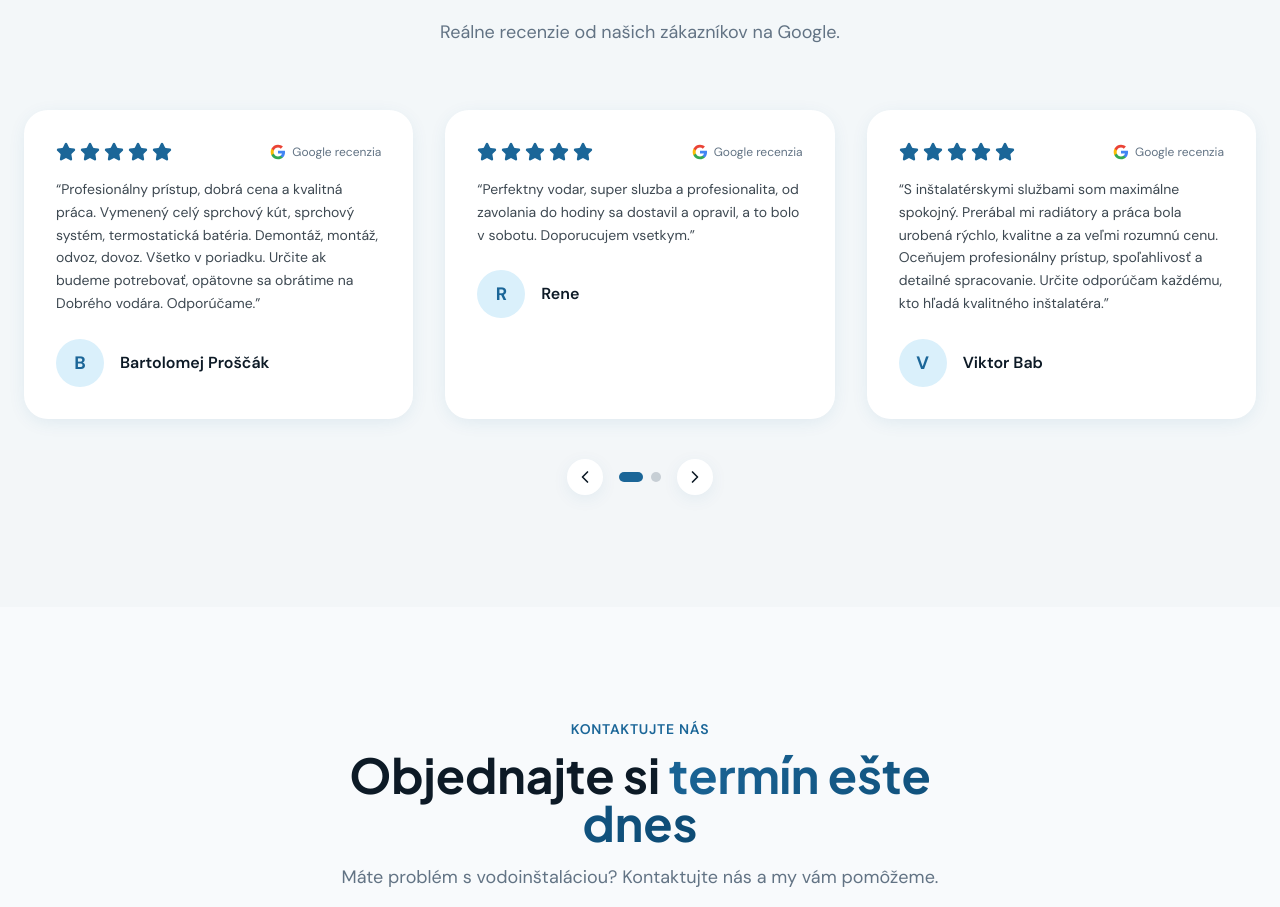
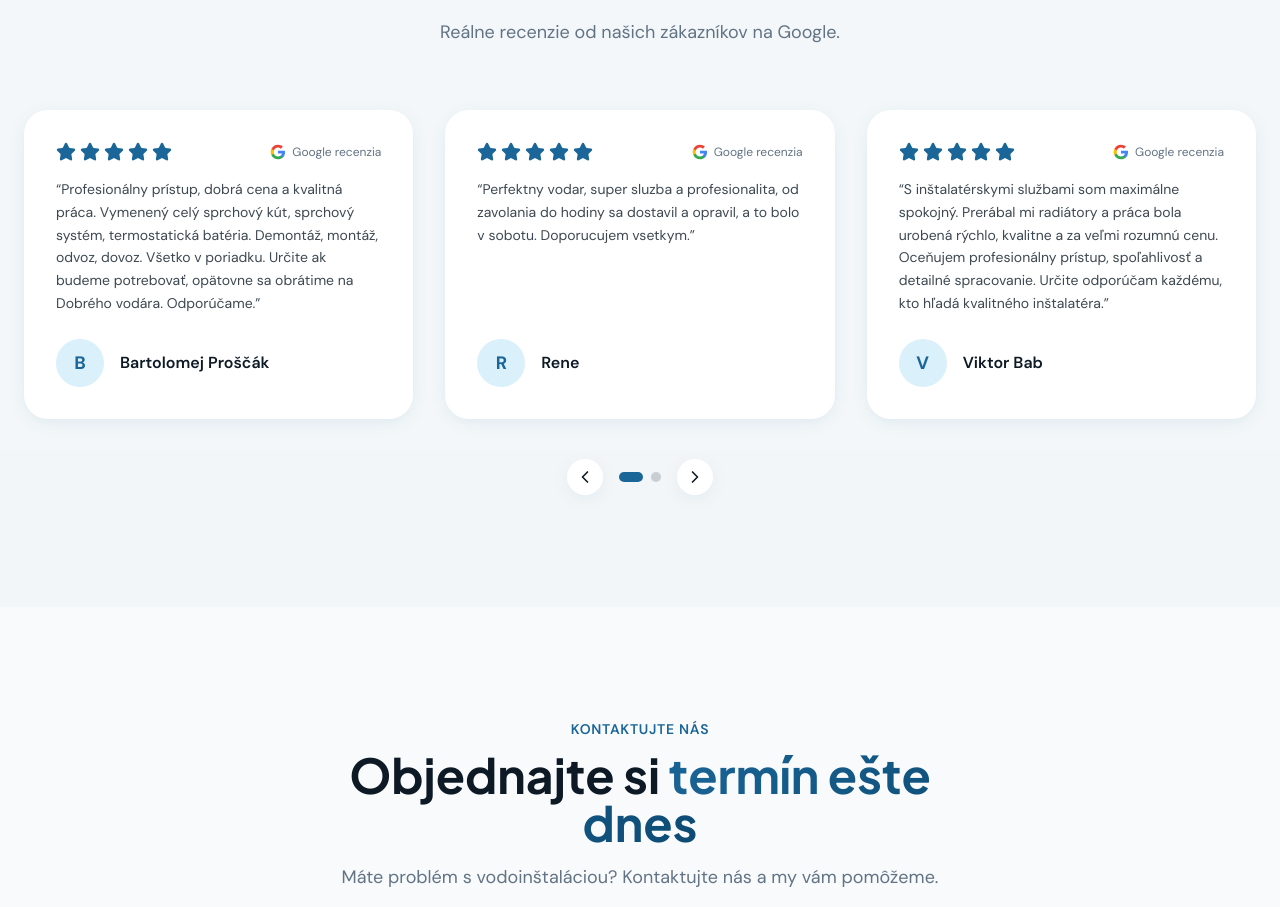
Before and after one commit to chokolate73/dobryvoda-nextjs, a Next.js app: page / in a window 1280 px wide. Shown: the part 3107-4014 px from the top of the page. Built offline with nearby package versions, Linux system fonts and the light colour scheme.

Commit message:
Fix review cards: all 5 stars, align author names at bottom
- Remove conditional star styling — always show 5 filled stars
- Use flex-col layout with flex-1 content so author names align
  at the same vertical position across cards

https://claude.ai/code/session_0156SA7j5A86Cx44suwEYLbf

```diff
--- a/src/components/TestimonialsSection.tsx
+++ b/src/components/TestimonialsSection.tsx
@@ -105,7 +105,7 @@ const TestimonialsSection = () => {
             {visibleTestimonials.map((testimonial, index) => (
               <div
                 key={testimonial.name}
-                className="p-6 lg:p-8 bg-card rounded-2xl card-shadow hover:card-shadow-hover transition-all duration-300"
+                className="p-6 lg:p-8 bg-card rounded-2xl card-shadow hover:card-shadow-hover transition-all duration-300 flex flex-col"
                 style={{ transitionDelay: `${index * 0.15}s` }}
               >
                 {/* Rating & Google Badge */}
@@ -114,11 +114,7 @@ const TestimonialsSection = () => {
                     {[...Array(5)].map((_, i) => (
                       <Star
                         key={i}
-                        className={`h-5 w-5 ${
-                          i < testimonial.rating
-                            ? "fill-primary text-primary"
-                            : "fill-muted text-muted"
-                        }`}
+                        className="h-5 w-5 fill-primary text-primary"
                       />
                     ))}
                   </div>
@@ -129,13 +125,13 @@ const TestimonialsSection = () => {
                 </div>
 
                 {/* Content */}
-                <p className="text-foreground/80 leading-relaxed mb-6 text-sm">
+                <p className="text-foreground/80 leading-relaxed mb-6 text-sm flex-1">
                   &ldquo;{testimonial.content}&rdquo;
                 </p>
 
                 {/* Author */}
-                <div className="flex items-center gap-4">
-                  <div className="w-12 h-12 bg-accent rounded-full flex items-center justify-center">
+                <div className="flex items-center gap-4 mt-auto">
+                  <div className="w-12 h-12 bg-accent rounded-full flex items-center justify-center shrink-0">
                     <span className="text-primary font-bold text-lg">
                       {testimonial.name.charAt(0)}
                     </span>
```
